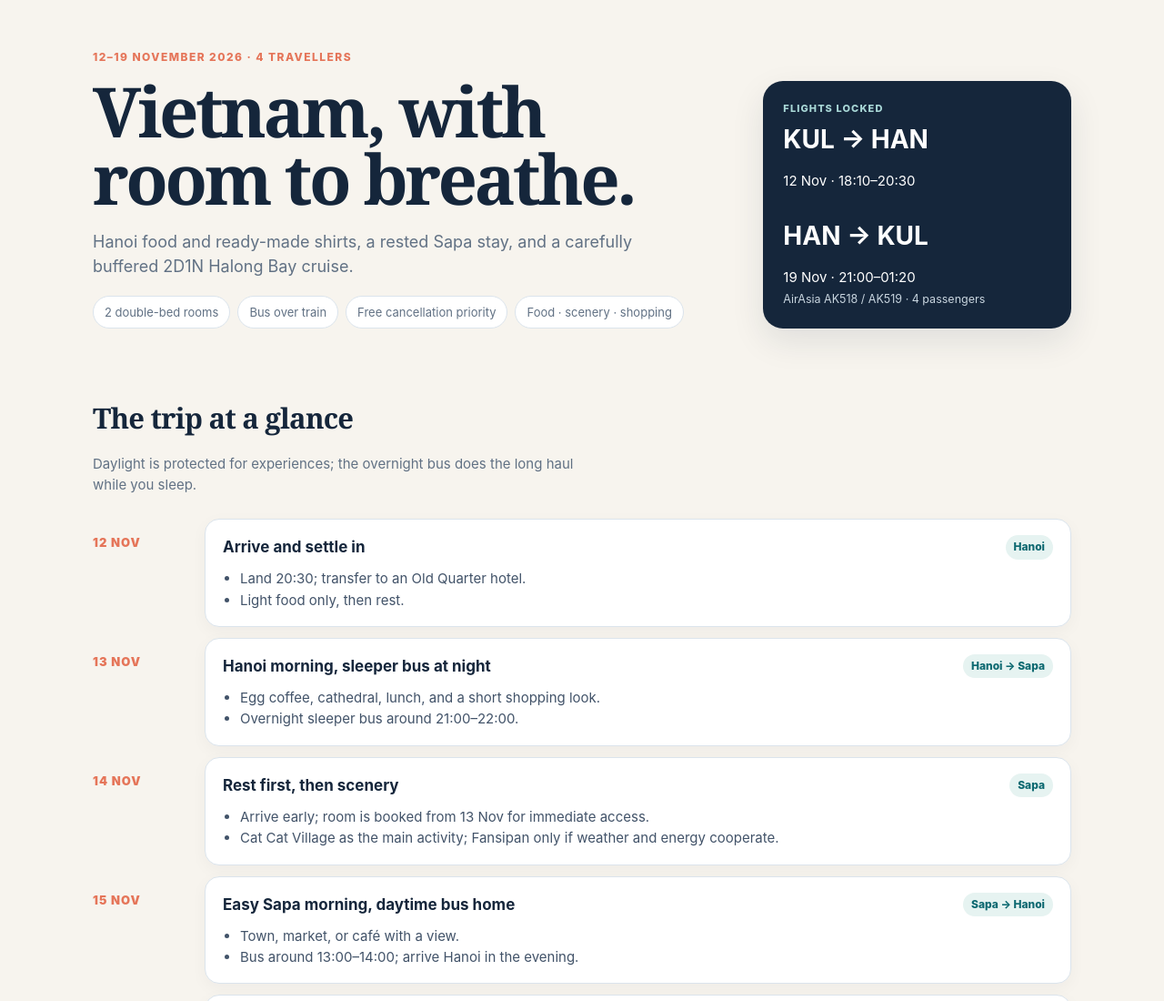
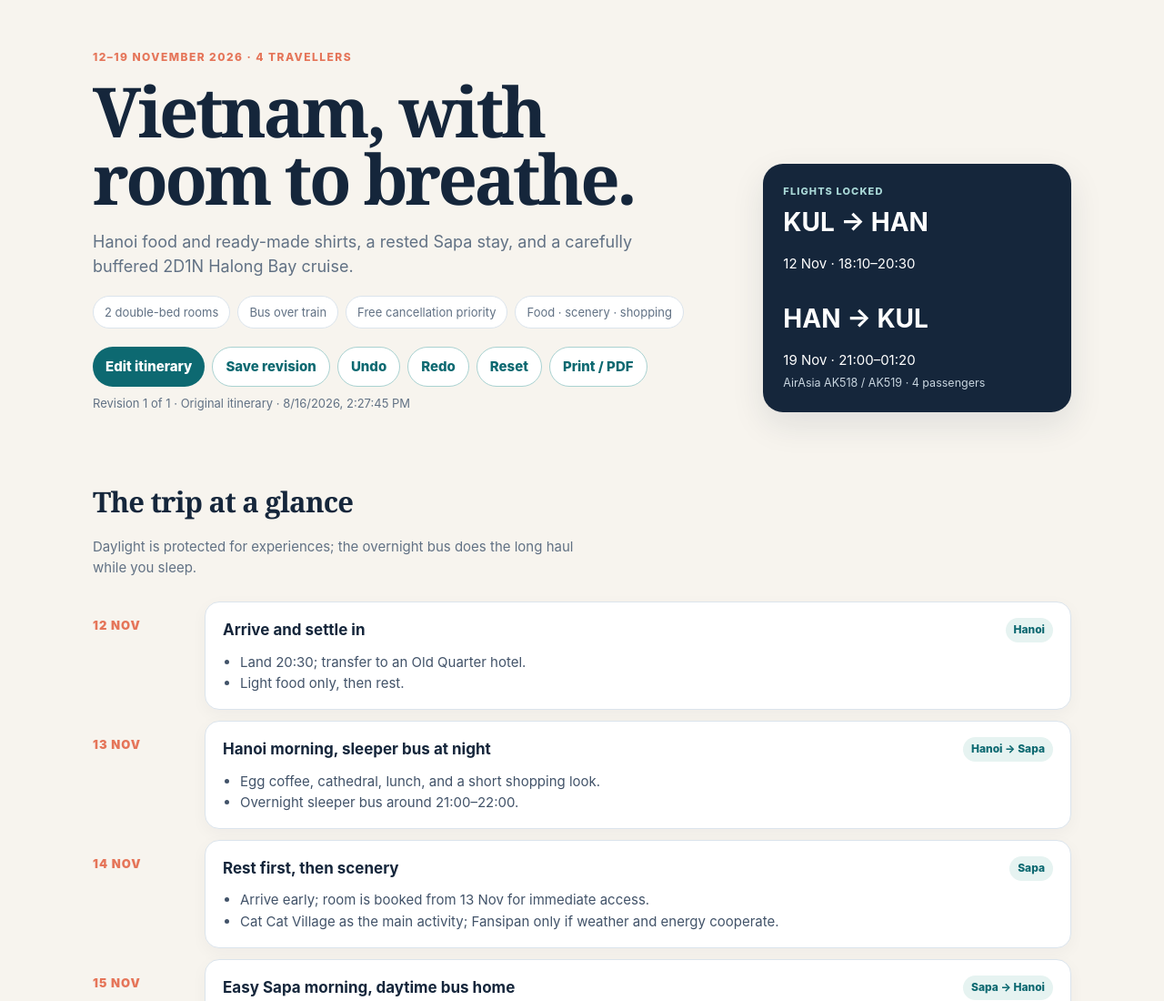
Before and after one commit to francisykl/viet-2026-itenerary, a plain HTML site: page index.html in a window 1280 px wide. Shown: the top 1100 px of the page at 91% size. Drawn offline with Linux system fonts and the light colour scheme.

Commit message:
Add local itinerary revision history

```diff
--- a/index.html
+++ b/index.html
@@ -24,6 +24,13 @@
     .flight small { color:#c8d5df; }
     .pills { display:flex; flex-wrap:wrap; gap:8px; margin-top:18px; }
     .pill { background:#fff; border:1px solid var(--line); border-radius:999px; padding:7px 12px; color:var(--muted); font-size:13px; }
+    .editbar { display:flex; flex-wrap:wrap; gap:8px; margin-top:20px; }
+    button { border:0; border-radius:999px; padding:9px 14px; background:var(--sea); color:#fff; font:inherit; font-weight:800; cursor:pointer; }
+    button.secondary { background:#fff; color:var(--sea); border:1px solid #a9d2d1; }
+    button:hover { filter:brightness(.94); }
+    .editing [contenteditable="true"] { outline:2px dashed #9cc5c8; outline-offset:4px; background:#f5fbfa; border-radius:6px; }
+    .edit-hint { display:none; color:var(--sea); font-size:13px; margin-top:8px; }
+    .editing .edit-hint { display:block; }
     section { margin-top:32px; }
     .section-head { display:flex; justify-content:space-between; gap:18px; align-items:end; margin-bottom:14px; }
     .section-head p { color:var(--muted); max-width:560px; }
@@ -59,6 +66,9 @@
         <h1>Vietnam, with room to breathe.</h1>
         <p>Hanoi food and ready-made shirts, a rested Sapa stay, and a carefully buffered 2D1N Halong Bay cruise.</p>
         <div class="pills"><span class="pill">2 double-bed rooms</span><span class="pill">Bus over train</span><span class="pill">Free cancellation priority</span><span class="pill">Food · scenery · shopping</span></div>
+        <div class="editbar" aria-label="Itinerary editing controls"><button id="editToggle" type="button">Edit itinerary</button><button id="saveEdits" class="secondary" type="button">Save revision</button><button id="undoEdits" class="secondary" type="button">Undo</button><button id="redoEdits" class="secondary" type="button">Redo</button><button id="resetEdits" class="secondary" type="button">Reset</button><button id="printItinerary" class="secondary" type="button">Print / PDF</button></div>
+        <div class="edit-hint">Edit mode is on. Click any itinerary text below and type. Save stores your version in this browser only.</div>
+        <div id="revisionInfo" class="meta" style="margin-top:8px"></div>
       </div>
       <aside class="flight"><div class="label">Flights locked</div><strong>KUL → HAN</strong><div>12 Nov · 18:10–20:30</div><br><strong>HAN → KUL</strong><div>19 Nov · 21:00–01:20</div><small>AirAsia AK518 / AK519 · 4 passengers</small></aside>
     </header>
@@ -91,7 +101,7 @@
     <section>
       <div class="section-head"><div><h2>Comfort-first routes</h2><p>These routes use one natural walking loop at a time, then a planned rest. Times are intentionally padded for four people and six bags.</p></div></div>
       <div class="timeline">
-        <div class="day"><div class="date">12 Nov</div><div class="card"><span class="tag">Arrival buffer</span><h3>HAN → Old Quarter hotel</h3><ul><li>20:30 landing → allow 45–75 min for immigration and bags.</li><li>Book a 7-seater transfer for roughly 21:30–22:00; allow 35–60 min to the Old Quarter depending on traffic.</li><li>Eat within a 5–10 minute walk of the hotel; no sightseeing commitment tonight.</li></ul></div></div>
+        <div class="day"><div class="date">12 Nov</div><div class="card" data-editable><span class="tag">Arrival buffer</span><h3>HAN → Old Quarter hotel</h3><ul><li>20:30 landing → allow 45–75 min for immigration and bags.</li><li>Book a 7-seater transfer for roughly 21:30–22:00; allow 35–60 min to the Old Quarter depending on traffic.</li><li>Eat within a 5–10 minute walk of the hotel; no sightseeing commitment tonight.</li></ul></div></div>
         <div class="day"><div class="date">13 Nov</div><div class="card"><span class="tag">Walk loop · 4–5 hrs</span><h3>Egg coffee → cathedral → shirts → banh mi</h3><ul><li>08:30 breakfast near the hotel.</li><li>09:00–10:00 <strong>Cafe Giang</strong>; 10:10–10:35 St Joseph’s Cathedral.</li><li>10:45–12:15 walk Hang Gai first for nicer ready-made shirts, then Hang Dao/Hang Ngang for casual options.</li><li>12:15–13:00 Banh Mi 25 or Banh My Mama; return to the hotel by 13:30.</li><li>Keep 13:30–19:30 for shower, luggage, dinner, and a calm bus check-in. Be at the bus point 30 minutes early.</li></ul></div></div>
         <div class="day"><div class="date">14 Nov</div><div class="card"><span class="tag">Sapa · rest protected</span><h3>Room → Cat Cat → town → hotpot</h3><ul><li>Arrive around 05:00–06:00; go directly to the room booked from 13 Nov. Sleep until at least 09:00.</li><li>09:30 breakfast; 10:00–13:00 Cat Cat Village. Use a short Grab if the group wants to preserve energy; allow 30 minutes extra for queues and photos.</li><li>13:00–14:00 lunch near town, then 14:00–16:00 hotel rest.</li><li>16:00–17:30 Sun Plaza, Sapa Square, and a short market walk.</li><li>18:00 onward Sapa Night Market and Black Chicken Hotpot. Fansipan is only a substitute for Cat Cat if the forecast is unusually clear and everyone is rested.</li></ul></div></div>
         <div class="day"><div class="date">15 Nov</div><div class="card"><span class="tag">Transfer buffer</span><h3>Sapa slow morning → Hanoi</h3><ul><li>09:00–10:30 coffee/viewpoint or a short central market loop.</li><li>10:30–11:30 return to the hotel, pack, and check out; keep bags with the hotel if needed.</li><li>11:30 lunch near the hotel; reach the bus pickup point by 12:30 for a 13:00–14:00 departure.</li><li>Allow 6–8 hours including traffic and stops. On arrival, check in, eat nearby, and do not schedule another attraction.</li></ul></div></div>
@@ -173,5 +183,28 @@
 
     <footer>Prices and inventory change by date, room type, taxes, and supplier policy. Links open third-party booking pages; confirm the final total and cancellation deadline at checkout.</footer>
   </main>
+  <script>
+    (() => {
+      const key = 'vietnam-itinerary-revisions-v1';
+      const root = document.body;
+      const cards = () => [...document.querySelectorAll('.timeline .card')];
+      const snapshot = () => cards().map(card => card.innerHTML);
+      const revisionStore = () => { try { return JSON.parse(localStorage.getItem(key) || 'null') || {items:[], index:-1}; } catch (_) { return {items:[], index:-1}; } };
+      let state = revisionStore();
+      if (!state.items.length) { state.items = [{at:new Date().toISOString(), html:snapshot(), label:'Original itinerary'}]; state.index = 0; }
+      const persist = () => localStorage.setItem(key, JSON.stringify(state));
+      const renderInfo = () => { const el = document.getElementById('revisionInfo'); const current = state.items[state.index]; el.textContent = current ? `Revision ${state.index + 1} of ${state.items.length} · ${current.label} · ${new Date(current.at).toLocaleString()}` : ''; };
+      const apply = (item) => { if (!item) return; cards().forEach((card, i) => { if (item.html[i] !== undefined) card.innerHTML = item.html[i]; }); renderInfo(); };
+      const save = (label) => { state.items = state.items.slice(0, state.index + 1); state.items.push({at:new Date().toISOString(), html:snapshot(), label}); state.index = state.items.length - 1; persist(); renderInfo(); };
+      cards().forEach(card => card.setAttribute('data-editable', 'true'));
+      document.getElementById('editToggle').addEventListener('click', () => { root.classList.toggle('editing'); cards().forEach(card => card.setAttribute('contenteditable', root.classList.contains('editing'))); document.getElementById('editToggle').textContent = root.classList.contains('editing') ? 'Done editing' : 'Edit itinerary'; });
+      document.getElementById('saveEdits').addEventListener('click', () => save('Saved revision'));
+      document.getElementById('undoEdits').addEventListener('click', () => { if (state.index > 0) { state.index -= 1; apply(state.items[state.index]); persist(); } });
+      document.getElementById('redoEdits').addEventListener('click', () => { if (state.index < state.items.length - 1) { state.index += 1; apply(state.items[state.index]); persist(); } });
+      document.getElementById('resetEdits').addEventListener('click', () => { state.index = 0; apply(state.items[0]); persist(); });
+      document.getElementById('printItinerary').addEventListener('click', () => window.print());
+      apply(state.items[state.index]);
+    })();
+  </script>
 </body>
 </html>
```
